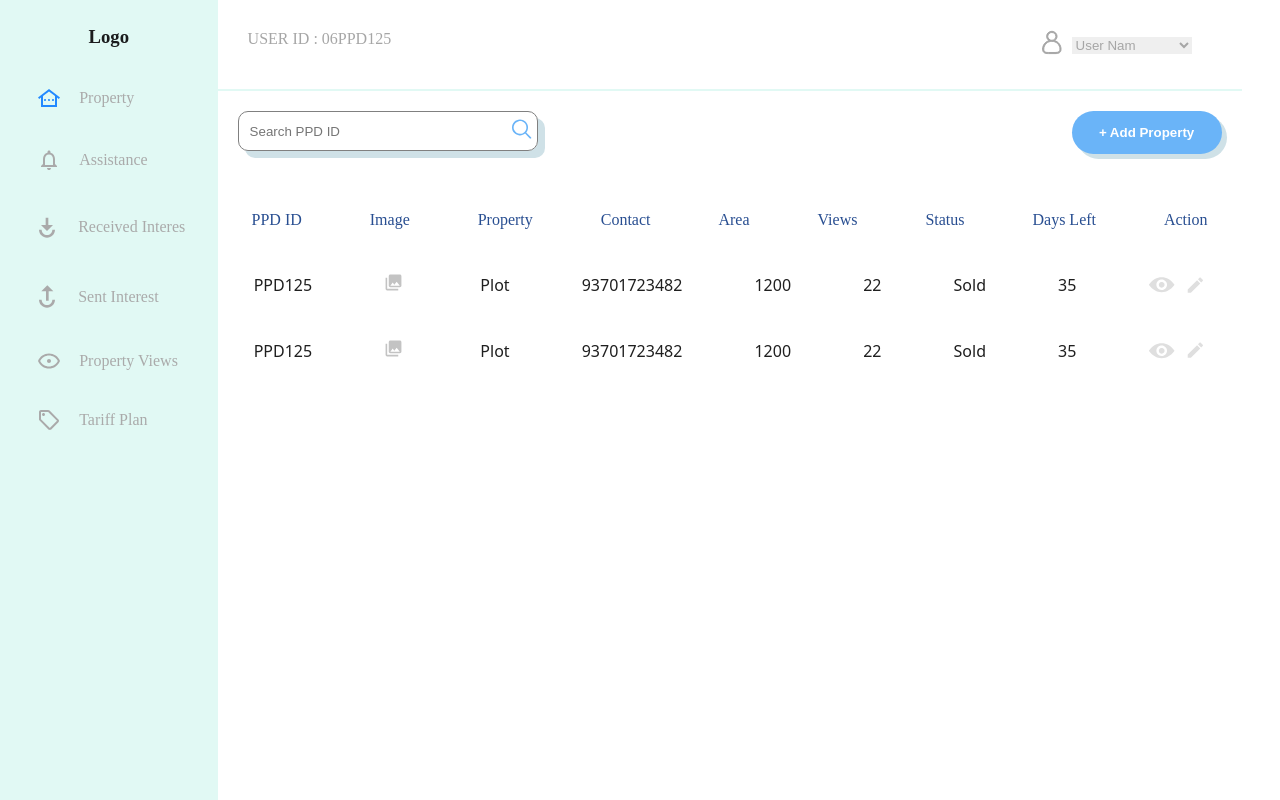
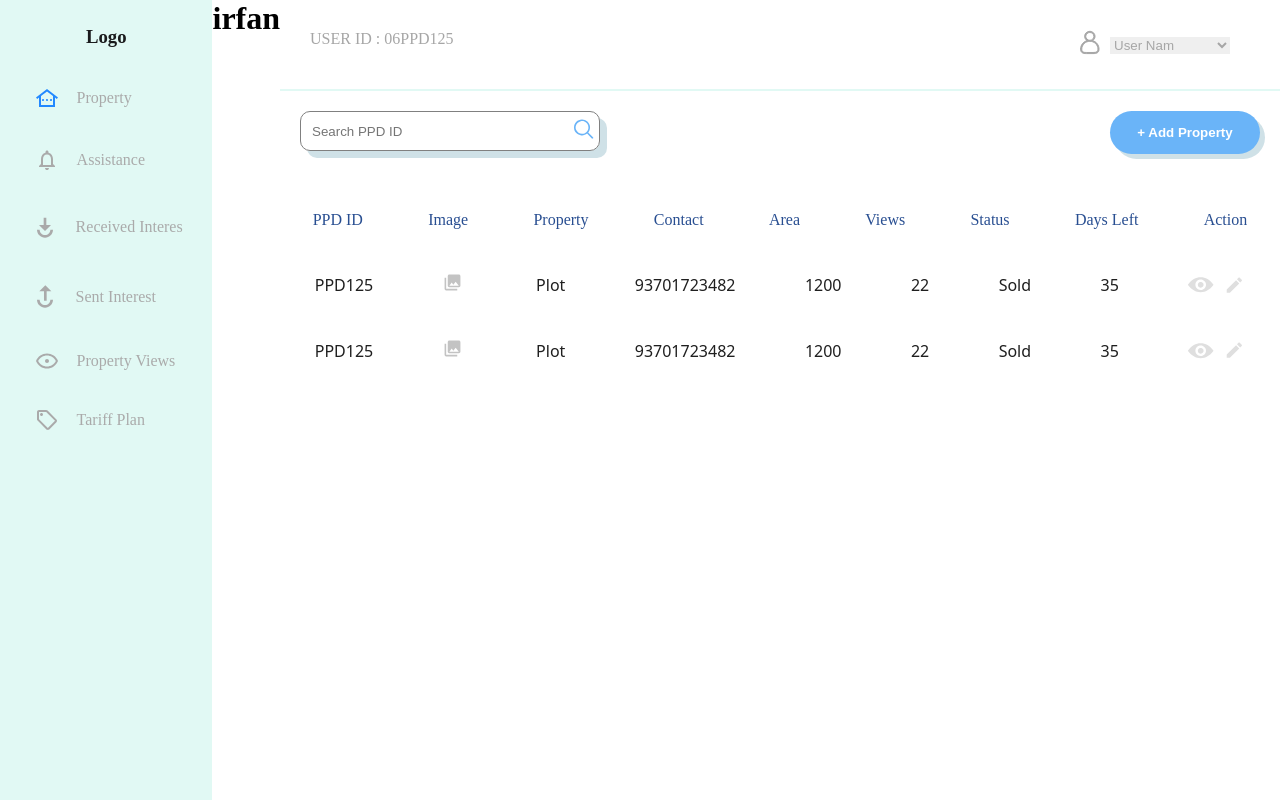
Before and after one commit to irfanopc/Real-Estate-Frontend, a React (Create React App) app in the folder realestatefrontend/: page /home in a window 1280 px wide. Built offline with nearby package versions, Linux system fonts and the light colour scheme; no server answers.

Commit message:
add a h1 tag

```diff
--- a/realestatefrontend/src/DisplayProp/Home.jsx
+++ b/realestatefrontend/src/DisplayProp/Home.jsx
@@ -11,7 +11,7 @@ const Home = () => {
       <section className='one'>
        <Sidebar/>
       </section>
-
+      <h1>irfan</h1>
       <section className='two'>
       <Property/>
       <SearchAdd/>
```
